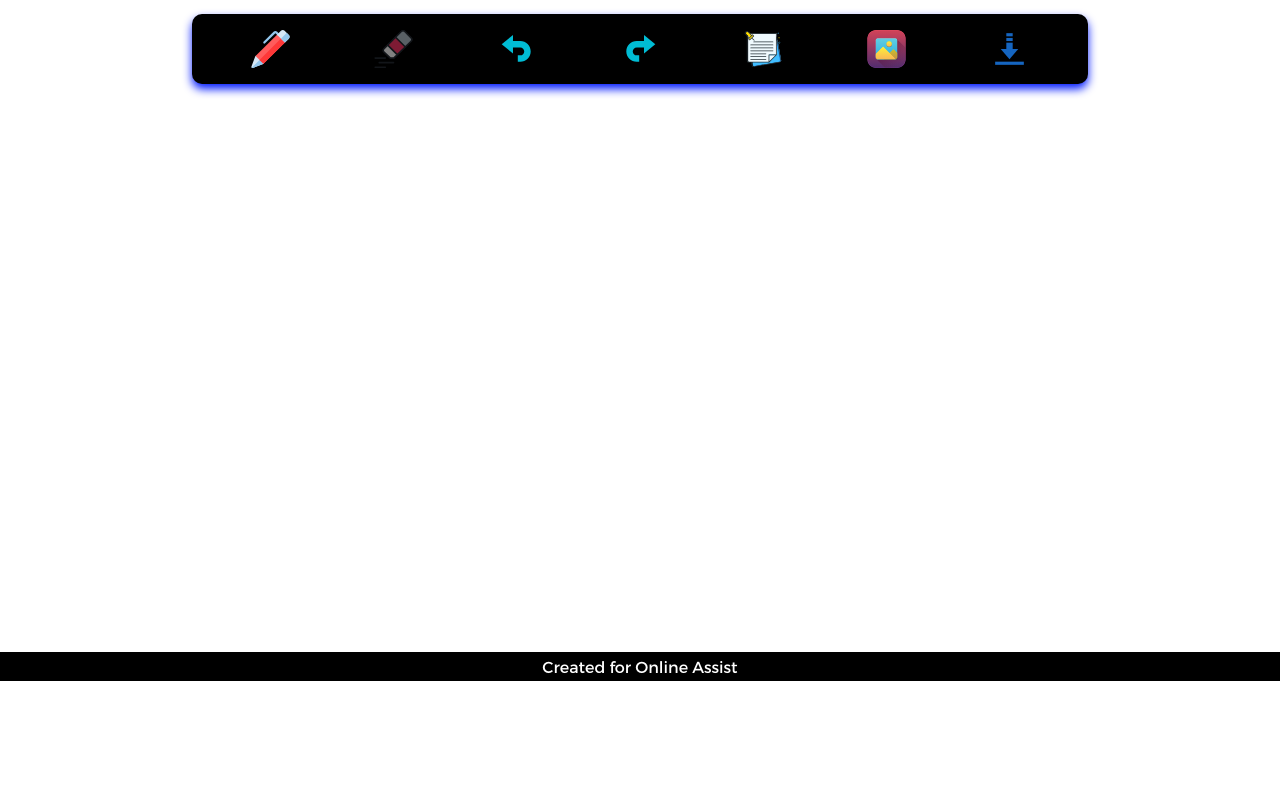
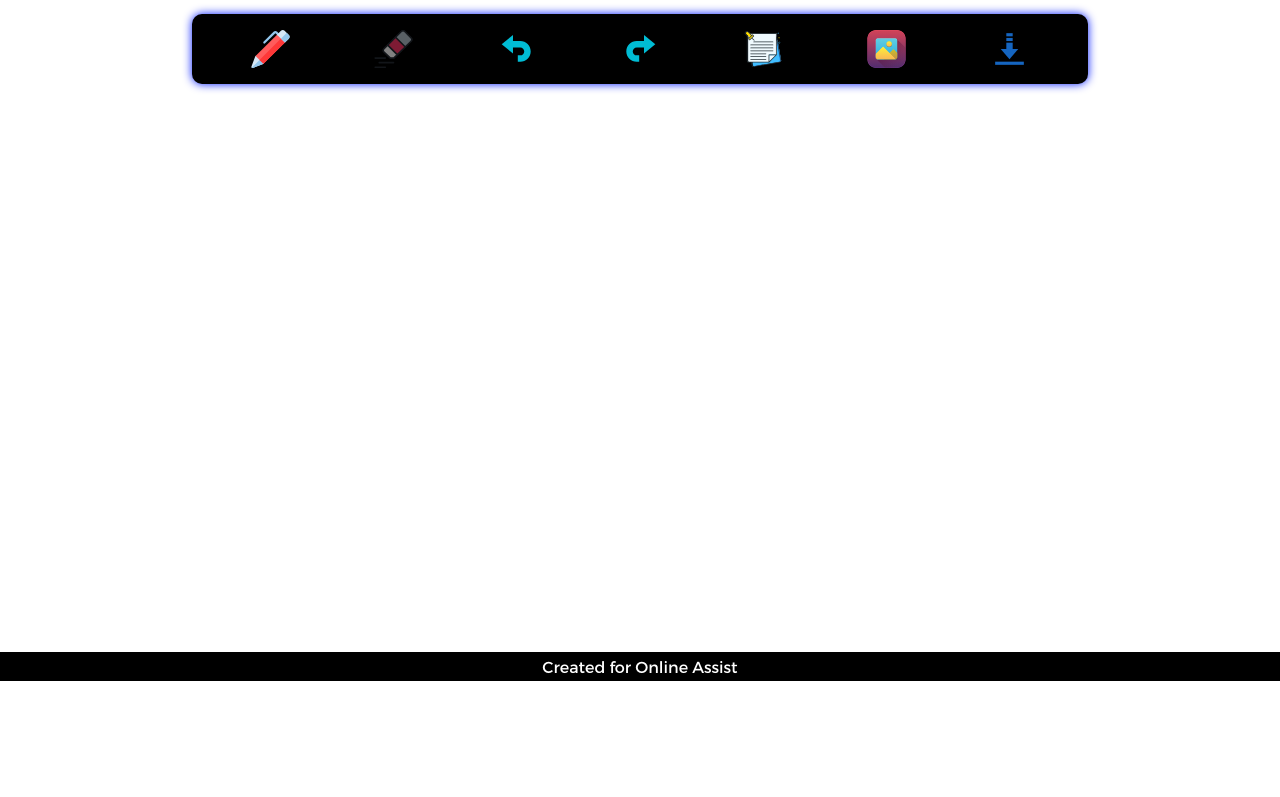
Before and after one commit to priyanshu-buwade/MinorProjectFinal, a plain HTML site: page global-master/White-Board/index.html in a window 1280 px wide. Shown: the part 119-916 px from the top of the page. Drawn offline with Linux system fonts and the light colour scheme.

Commit message:
Update style.css

```diff
--- a/global-master/White-Board/style.css
+++ b/global-master/White-Board/style.css
@@ -30,7 +30,7 @@ body {
   background: rgba(0, 0, 0, 1);
   border-radius: 10px;
   transform: translateY(5px);
-  box-shadow: 0 5px 10px #001aff;
+  box-shadow: 0 0 10px #001aff;
 }
 
 .tool {
```
